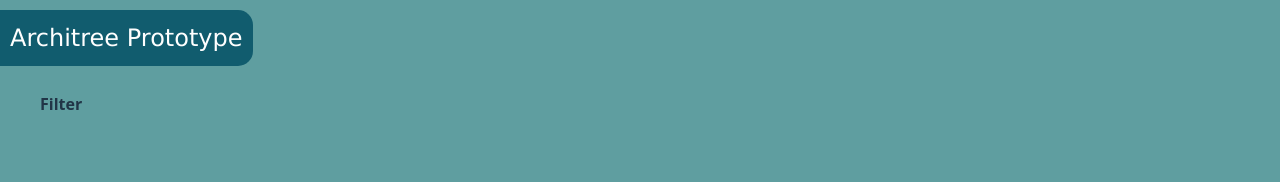
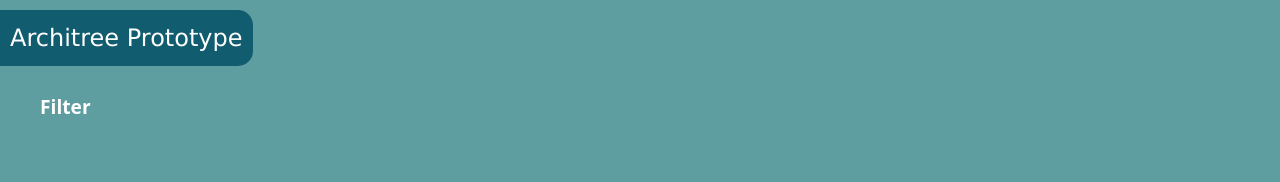
Before and after one commit to eira-quale/architree-81346-visualiser-prototype, a Vue app: page / in a window 1280 px wide. Shown: the top 182 px of the page. Built offline with nearby package versions, Linux system fonts and the light colour scheme.

Commit message:
update filter dropdown

```diff
--- a/src/components/FilterDropdown.vue
+++ b/src/components/FilterDropdown.vue
@@ -1,7 +1,7 @@
 <template>
     <div class="filter-dropdown" ref="dropdown">
         <div class="filter-top-row" @click="toggleDropdown">
-            Filter
+            <span class="filter-text">Filter</span>
             <div class="selected-tags" @click.stop>
                 <span v-for="option in selectedOptions" :key="option.value" class="tag">
                     {{ option.label }}
@@ -96,6 +96,15 @@ export default {
     font-weight: bold;
     cursor: pointer;
     margin-bottom: 10px;
+    height: 30px;
+}
+
+.filter-text {
+    margin-right: 5px;
+    display: flex; /* Use flexbox for vertical alignment */
+    align-items: center; /* Center vertically */
+    color: white;
+    font-size: larger;
 }
 
 .selected-tags {
@@ -104,13 +113,10 @@ export default {
     flex-wrap: nowrap;
     /* Prevent line breaks */
     gap: 5px;
-    margin-bottom: 10px;
-    overflow-x: auto;
-    /* Allow horizontal scrolling if needed */
 }
 
 .tag {
-    display: flex;
+    display: inline-flex; /* Use inline-flex to keep tag and button inline */
     align-items: center;
     background-color: #535bf2;
     color: white;
@@ -118,14 +124,20 @@ export default {
     border-radius: 15px;
     white-space: nowrap;
     /* Prevent text wrapping */
+    margin-right: 5px; /* Add spacing between tags */
 }
 
 .remove-tag {
     background: none;
     border: none;
     color: white;
-    margin-left: 5px;
+    margin-left: 5px; /* Add spacing between tag content and button */
     cursor: pointer;
+    height: 100%; /* Match the height of the tag */
+    display: flex; /* Use flexbox for centering */
+    align-items: center; /* Center content vertically */
+    justify-content: flex-end; /* Align the "x" to the right inside the button */
+    padding: 0 5px; /* Add padding for better spacing */
 }
 
 .dropdown {
```
